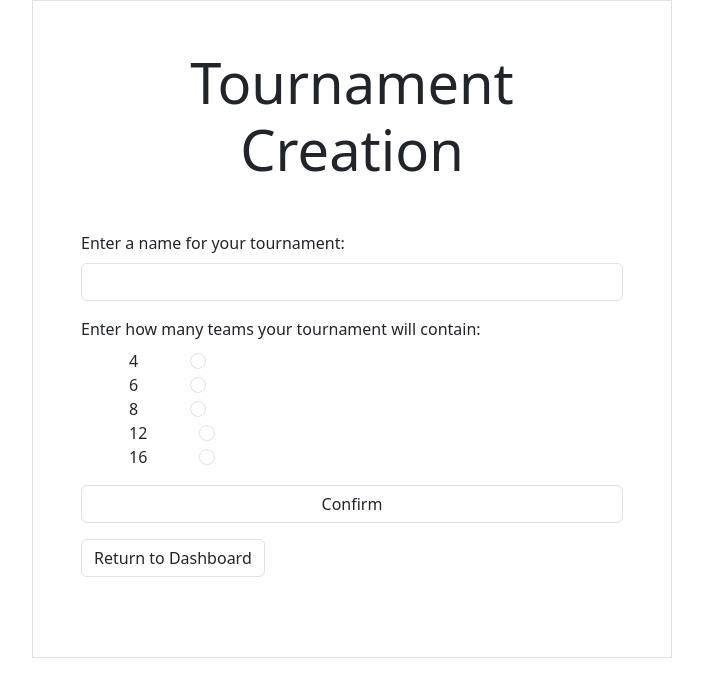
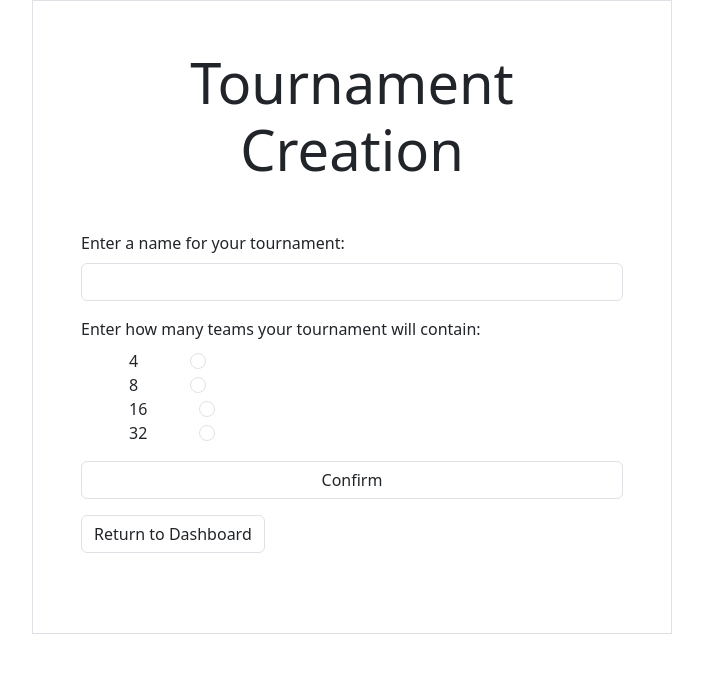
Before and after one commit to Ben-Wright-23/Project, a Flask app: page /creationForm in a window 1280 px wide. Shown: the top 697 px of the page, without its empty margins (288-991 px from the left). Run offline with Flask 3, Linux system fonts and the light colour scheme.

Commit message:
Team Input Done?

```diff
--- a/routes/tournamentCreation.py
+++ b/routes/tournamentCreation.py
@@ -21,17 +21,20 @@ def creationForm():
     Error = session.get("tournamentCreationError") if session.get("tournamentCreationError") else ""
     return render_template("creationForm.html", error = Error)
 
+
+teams = []
+
+
 @tournamentCreationBlueprint.route("/tournamentCreation", methods = ["POST"])
 def tournamentCreation():
+    session["Teams"] = ""
     db = DatabaseHandler("appData.db")
     tournamentName = request.form["tournamentName"]
     global numTeams
     numTeams = request.form["numTeams"]
-    int(numTeams)
     session["Tournament"] = tournamentName
-    rounds = int(math.log2(numTeams)) #--> 16 : 4
 
-    if db.createTournament(tournamentName,session["currentUser"],numTeams,rounds)==True:
+    if db.createTournament(tournamentName,session["currentUser"],numTeams,None)==True:
         session["tournamentCreationError"] = ""
         return redirect("/teamsInputPage")
     elif len(tournamentName)<=4:
@@ -53,10 +56,10 @@ def teamsInputPage():
     DeletionError = session.get("teamDeletionError") if session.get("teamDeletionError") else ""
     return render_template("teamsInput.html", error = Error, error2 = DeletionError)
 
-teams = []
+
 @teamsInputBlueprint.route("/teamsInput", methods = ["POST"])
 def teamsInput():
-    if len(teams)<=numTeams:
+    if len(teams)<int(numTeams):
         newTeamName = request.form["teamNames"]
         if newTeamName != "":
             teams.append(newTeamName)
@@ -111,7 +114,4 @@ def generateBrackets():
 
         numTeams = numTeams // 2
 
-
-
-
     return tournament
--- a/templates/creationForm.html
+++ b/templates/creationForm.html
@@ -25,20 +25,16 @@
             <input class="form-check-input" type="radio" id="4" name="numTeams" value=4 required><br>
 
 
-            <label class="form-check-label mx-5" for="6">6</label>
-            <input class="form-check-input" type="radio" id="6" name="numTeams" value=6><br>
-
-
             <label class="form-check-label mx-5" for="8">8</label>
             <input class="form-check-input" type="radio" id="8" name="numTeams" value=8><br>
 
 
-            <label class="form-check-label mx-5" for="12">12</label>
-            <input class="form-check-input" type="radio" id="12" name="numTeams" value=12><br>
+            <label class="form-check-label mx-5" for="16">16</label>
+            <input class="form-check-input" type="radio" id="16" name="numTeams" value=16><br>
 
 
-            <label class="form-check-label mx-5" for="16">16</label>
-            <input class="form-check-input" type="radio" id="16" name="numTeams" value=16>
+            <label class="form-check-label mx-5" for="32">32</label>
+            <input class="form-check-input" type="radio" id="32" name="numTeams" value=32>
 
         </div>
 
--- a/templates/teamsInput.html
+++ b/templates/teamsInput.html
@@ -45,7 +45,7 @@
 
 
     <form action = "/teamDeletion" method = "post">
-        <label class = "form-label text-dark" for = "teamDeletion">Deleting Teams: </label>
+        <label class = "form-label text-dark" for = "teamDeletion">Delete a Team: </label>
         <div class="input-group mb-3">
             <input type="text" class="form-control" name="teamDeletion" id="teamDeletion">
             <div class="input-group-append">
```
Also changed, not shown: appData.db.
